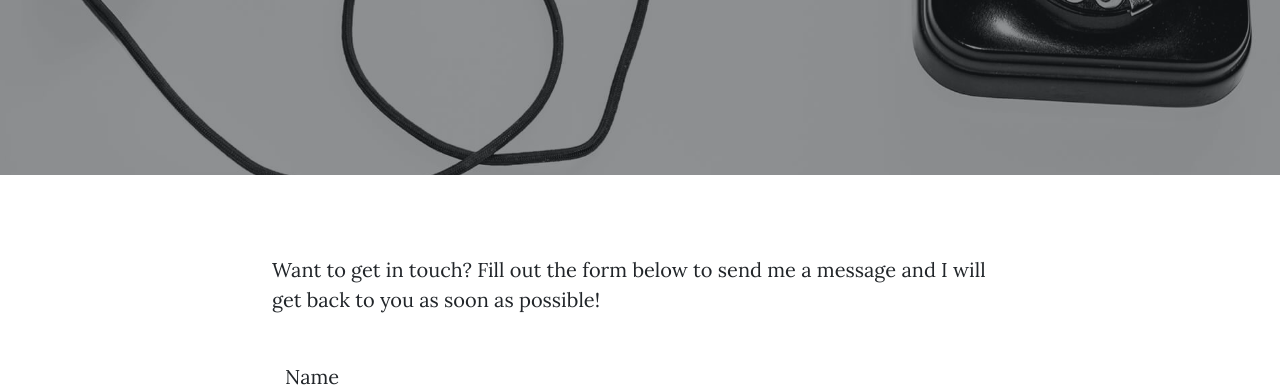
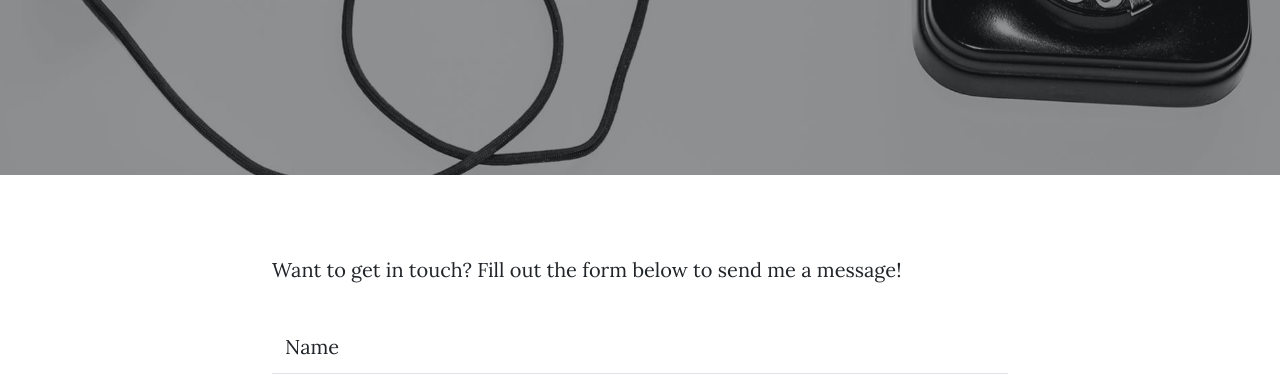
Before and after one commit to HaydenBrP/MyCV, a plain HTML site: page contact.html in a window 1280 px wide. Shown: the part 357-744 px from the top of the page. Drawn offline with nearby package versions, Linux system fonts and the light colour scheme; a script that the page names is missing.

Commit message:
Updates form heading.
When I edited the code the 'form heading' reverted back to the previous version. I've made the changes again here.

```diff
--- a/contact.html
+++ b/contact.html
@@ -39,7 +39,7 @@
     <div class="container">
         <div class="row">
             <div class="col-md-10 col-lg-8 mx-auto">
-                <p>Want to get in touch? Fill out the form below to send me a message and I will get back to you as soon as possible!</p>
+                <p>Want to get in touch? Fill out the form below to send me a message!</p>
                 <form id="contactForm" name="sentMessage" data-bss-recipient="14d7cae1164099ac5177402343eec31b" data-bss-success-title="Success" data-bss-loading-message="Sending..." data-bss-success-message="You message has been sent!" data-bss-error-title="Oops.." data-bss-error-message="Something went wrong." data-bss-filesize-message="Total size should be less than 10MB." data-bss-empty-form-message="Please fill in the required fields and try again." data-bss-close="Close">
                     <div class="control-group">
                         <div class="form-floating controls mb-3"><input class="form-control" type="text" id="name" required="" placeholder="Name"><label class="form-label" for="name">Name</label><small class="form-text text-danger help-block"></small></div>
```
